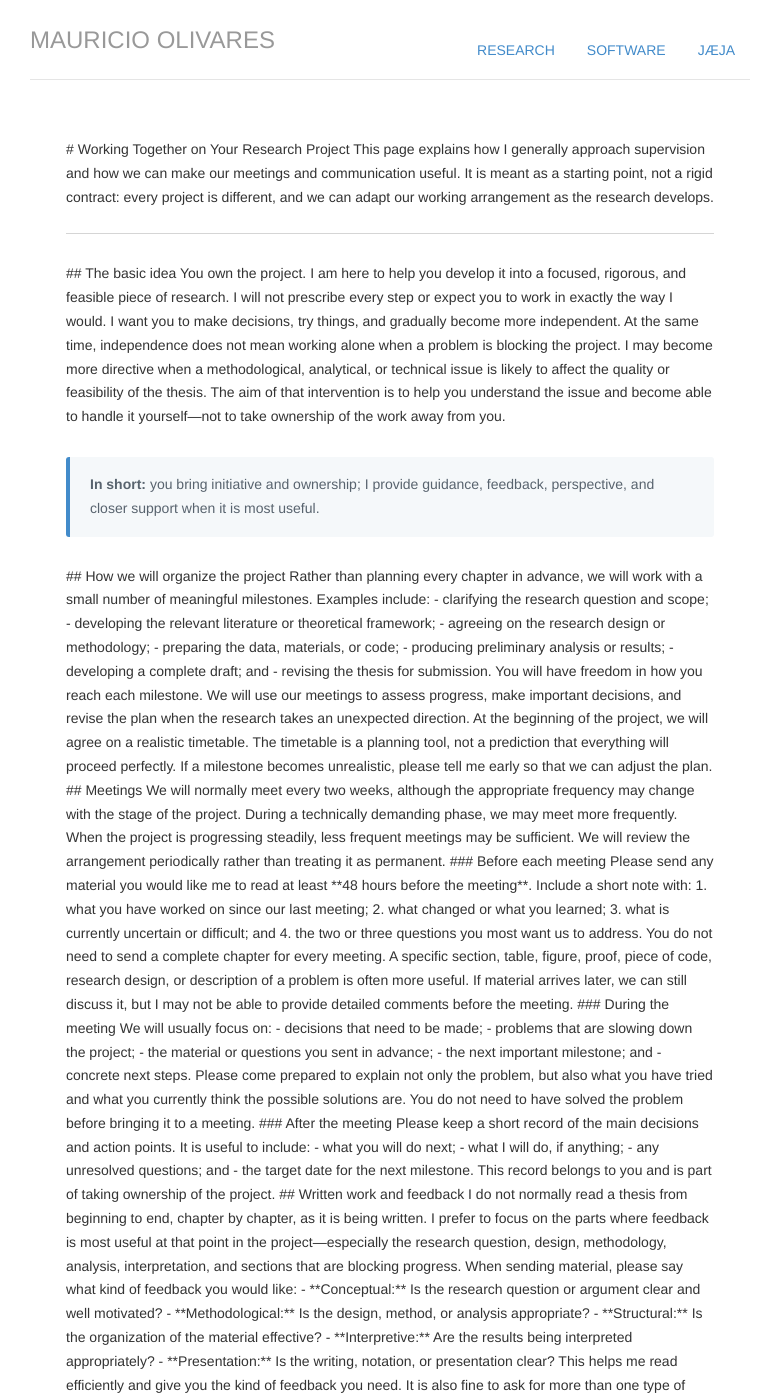
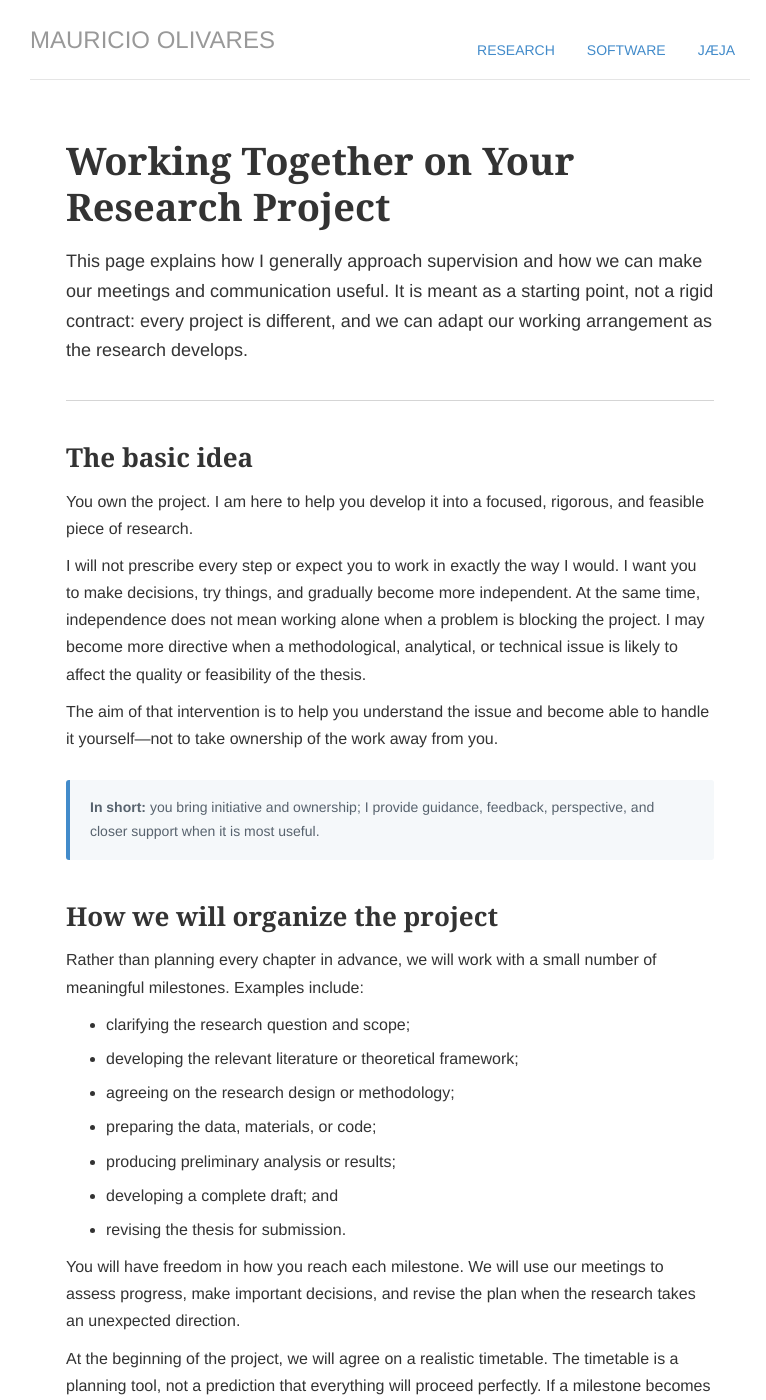
Before and after one commit to mauolivares/mauolivares.github.io, a Jekyll site: the page built from supervision/index.md, in a window 1280 px wide and 1400 px high. Shown: the whole window, without its empty margins (250-1016 px from the left). Built offline with Jekyll 4.4.1, drawn with Linux system fonts in a browser that asks for light colours; some of the changed text lies outside the part shown.

Commit message:
Fix supervision guide rendering

```diff
--- a/supervision/index.md
+++ b/supervision/index.md
@@ -6,9 +6,9 @@ permalink: /supervision/
 sitemap: false
 ---
 
-<div class="supervision-guide">
+<div class="supervision-guide" markdown="1">
 
-<div class="supervision-intro">
+<div class="supervision-intro" markdown="1">
 
 # Working Together on Your Research Project
 
```
